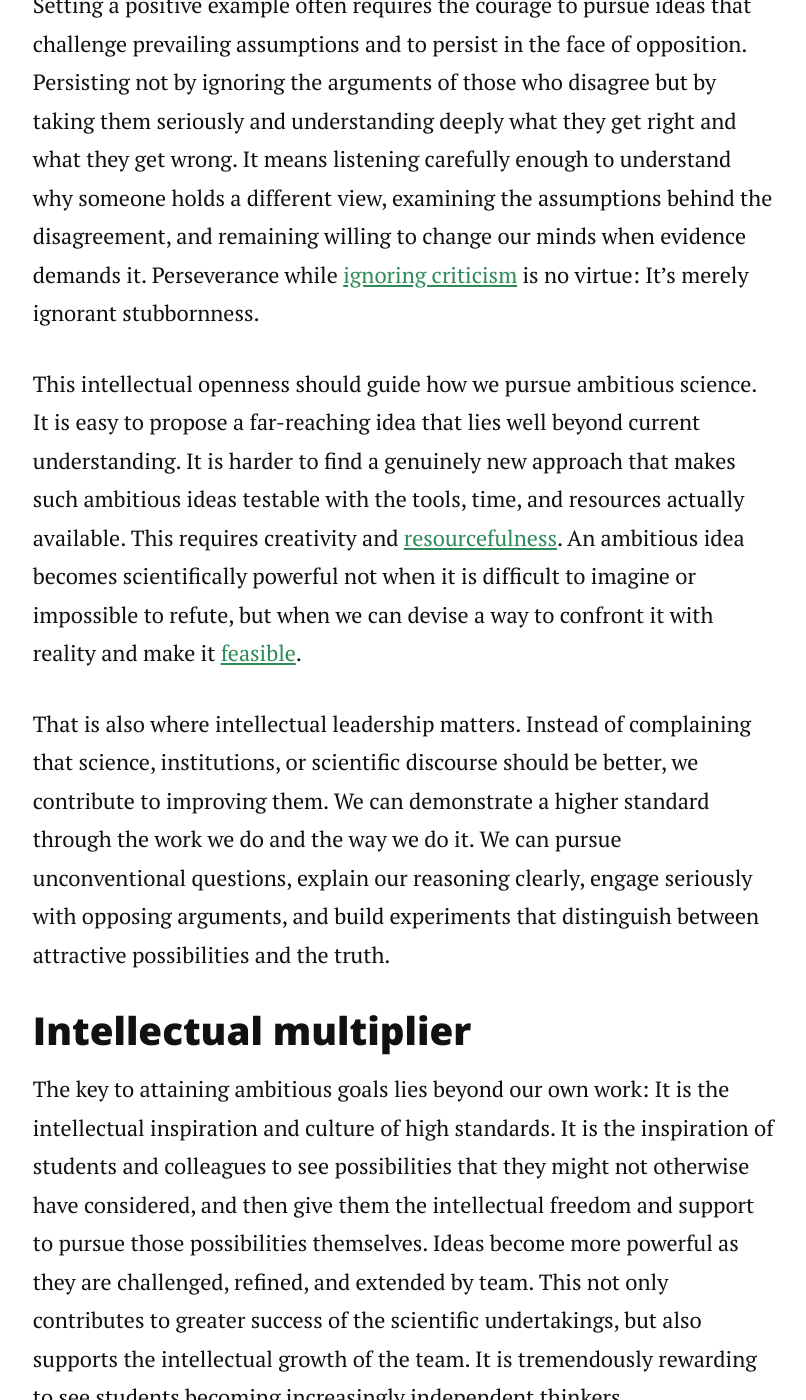
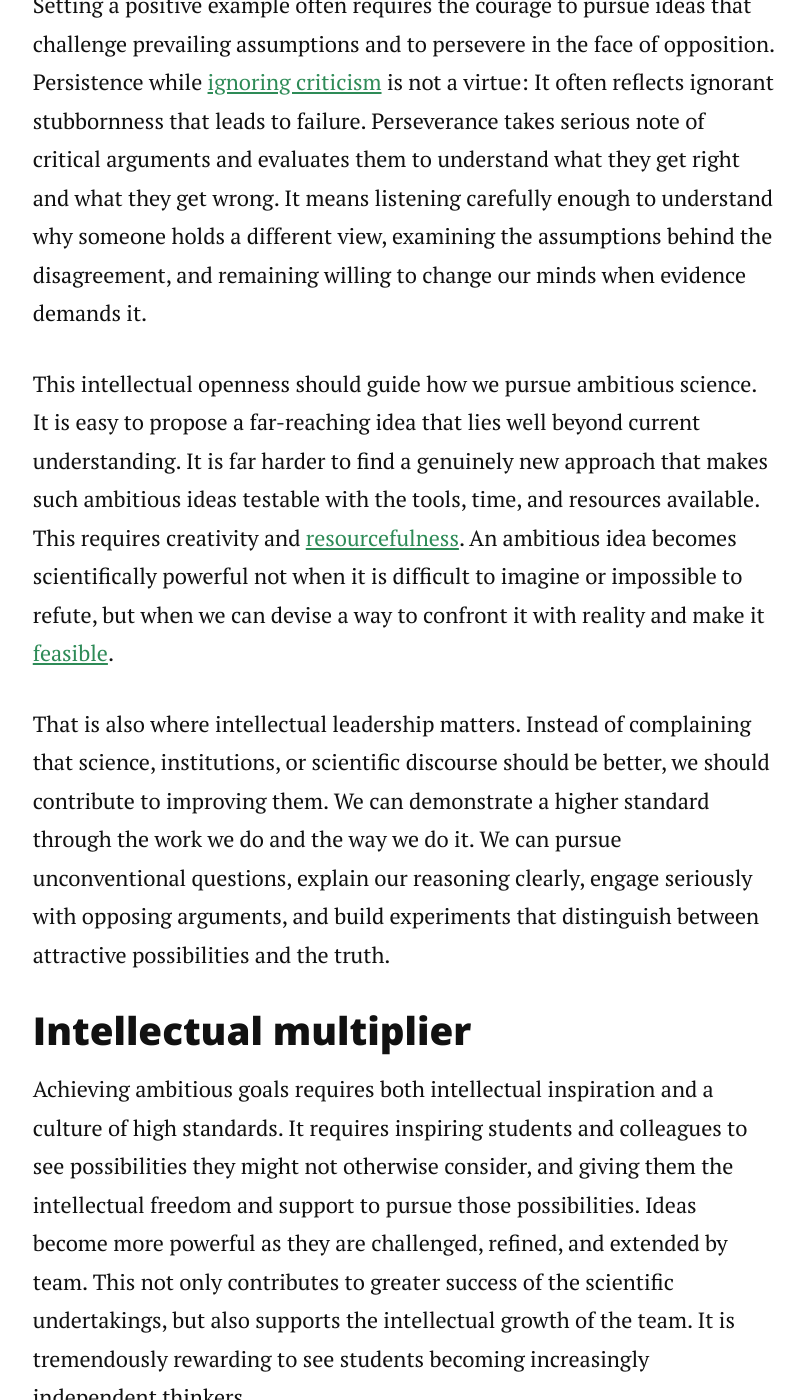
Before and after one commit to nslavov/nikolai, a Jekyll site: the page built from _posts/2026-09-13-Raise-the-Bar.md, in a window 1280 px wide and 1400 px high, scrolled down 955 px. Shown: the whole window, without its empty margins (236-1042 px from the left). Built offline with Jekyll 4.4.1, drawn with Linux system fonts in a browser that asks for light colours; nearby versions of some CDN libraries; some of the changed text lies outside the part shown.

Commit message:
Update 2026-09-13-Raise-the-Bar.md

```diff
--- a/_posts/2026-09-13-Raise-the-Bar.md
+++ b/_posts/2026-09-13-Raise-the-Bar.md
@@ -14,16 +14,16 @@ nav_exclude: false
 </p>
 
 ### Openness and courage
-Setting a positive example often requires the courage to pursue ideas that challenge prevailing assumptions and to persist in the face of opposition. Persisting not by ignoring the arguments of those who disagree but by taking them seriously and understanding deeply what they get right and what they get wrong. It means listening carefully enough to understand why someone holds a different view, examining the assumptions behind the disagreement, and remaining willing to change our minds when evidence demands it. Perseverance while [ignoring criticism](https://x.com/slavov_n/status/2090822247095173265?s=20) is no virtue:  It’s merely ignorant stubbornness.
+Setting a positive example often requires the courage to pursue ideas that challenge prevailing assumptions and to persevere in the face of opposition. Persistence while [ignoring criticism](https://x.com/slavov_n/status/2090822247095173265?s=20) is not a virtue:  It often reflects ignorant stubbornness that leads to failure. Perseverance takes serious note of critical arguments and evaluates them to understand what they get right and what they get wrong. It means listening carefully enough to understand why someone holds a different view, examining the assumptions behind the disagreement, and remaining willing to change our minds when evidence demands it.
 
-This intellectual openness should guide how we pursue ambitious science. It is easy to propose a far-reaching idea that lies well beyond current understanding. It is harder to find a genuinely new approach that makes such ambitious ideas testable with the tools, time, and resources actually available. This requires creativity and [resourcefulness](https://nikolai.slavovlab.net/Resourcefulness/). An ambitious idea becomes scientifically powerful not when it is difficult to imagine or impossible to refute, but when we can devise a way to confront it with reality and make it [feasible](https://www.nature.com/articles/d41586-026-02805-w).
+This intellectual openness should guide how we pursue ambitious science. It is easy to propose a far-reaching idea that lies well beyond current understanding. It is far harder to find a genuinely new approach that makes such ambitious ideas testable with the tools, time, and resources available. This requires creativity and [resourcefulness](https://nikolai.slavovlab.net/Resourcefulness/). An ambitious idea becomes scientifically powerful not when it is difficult to imagine or impossible to refute, but when we can devise a way to confront it with reality and make it [feasible](https://www.nature.com/articles/d41586-026-02805-w).
 
-That is also where intellectual leadership matters. Instead of complaining that science, institutions, or scientific discourse should be better, we contribute to improving them. We can demonstrate a higher standard through the work we do and the way we do it. We can pursue unconventional questions, explain our reasoning clearly, engage seriously with opposing arguments, and build experiments that distinguish between attractive possibilities and the truth.
+That is also where intellectual leadership matters. Instead of complaining that science, institutions, or scientific discourse should be better, we should contribute to improving them. We can demonstrate a higher standard through the work we do and the way we do it. We can pursue unconventional questions, explain our reasoning clearly, engage seriously with opposing arguments, and build experiments that distinguish between attractive possibilities and the truth.
 
 
 
 ### Intellectual multiplier
-The key to attaining ambitious goals lies beyond our own work: It is the intellectual inspiration and culture of high standards. It is the inspiration of students and colleagues to see possibilities that they might not otherwise have considered, and then give them the intellectual freedom and support to pursue those possibilities themselves. Ideas become more powerful as they are challenged, refined, and extended by team. This not only contributes to greater success of the scientific undertakings, but also supports the intellectual growth of the team. It is tremendously rewarding to see students becoming increasingly independent thinkers.
+Achieving ambitious goals requires both intellectual inspiration and a culture of high standards. It requires inspiring students and colleagues to see possibilities they might not otherwise consider, and giving them the intellectual freedom and support to pursue those possibilities. Ideas become more powerful as they are challenged, refined, and extended by team. This not only contributes to greater success of the scientific undertakings, but also supports the intellectual growth of the team. It is tremendously rewarding to see students becoming increasingly independent thinkers.
 
 This is one of the measures of scientific and academic success that matters most to me: our intellectual heritage reflected in the growth of our students and colleagues. My proudest moments are not our most influential research articles, but watching members of my teams become independent scientists who carry forward not just techniques, but a way of asking and answering questions. The initial spark becomes a brilliant light illuminating new corners if truths.
 
```
